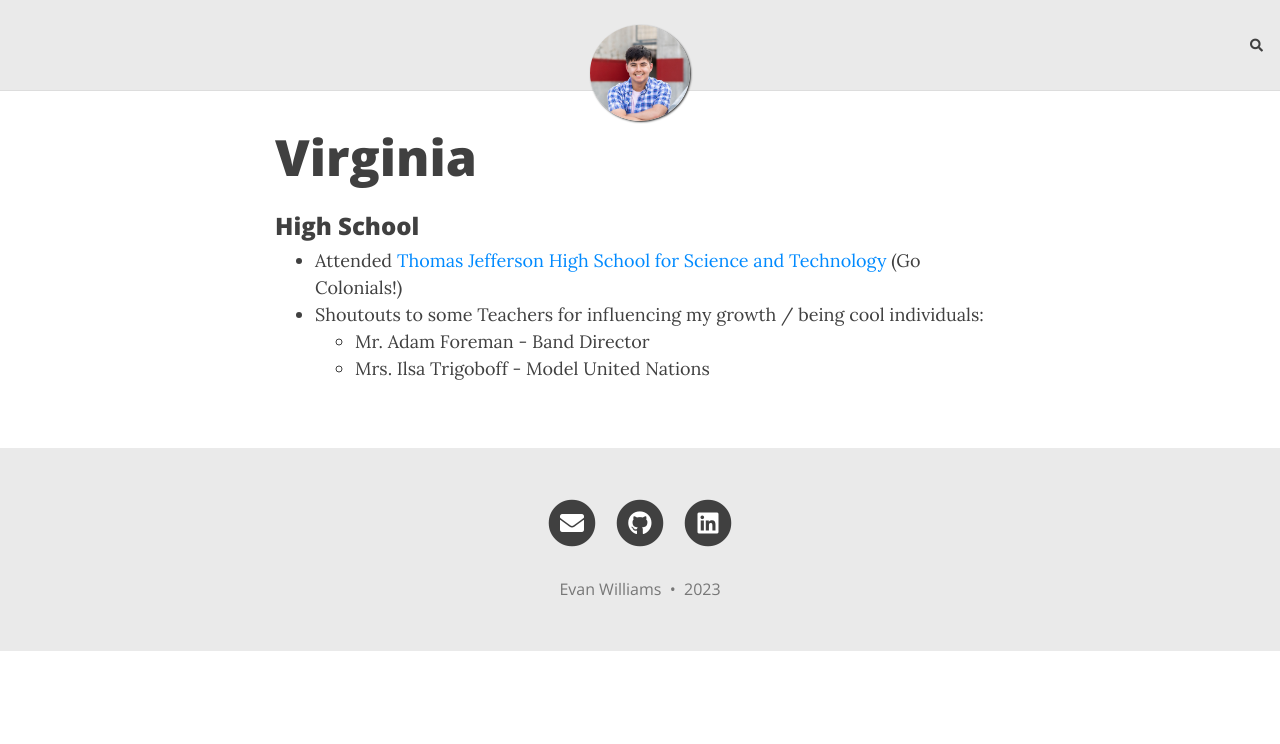
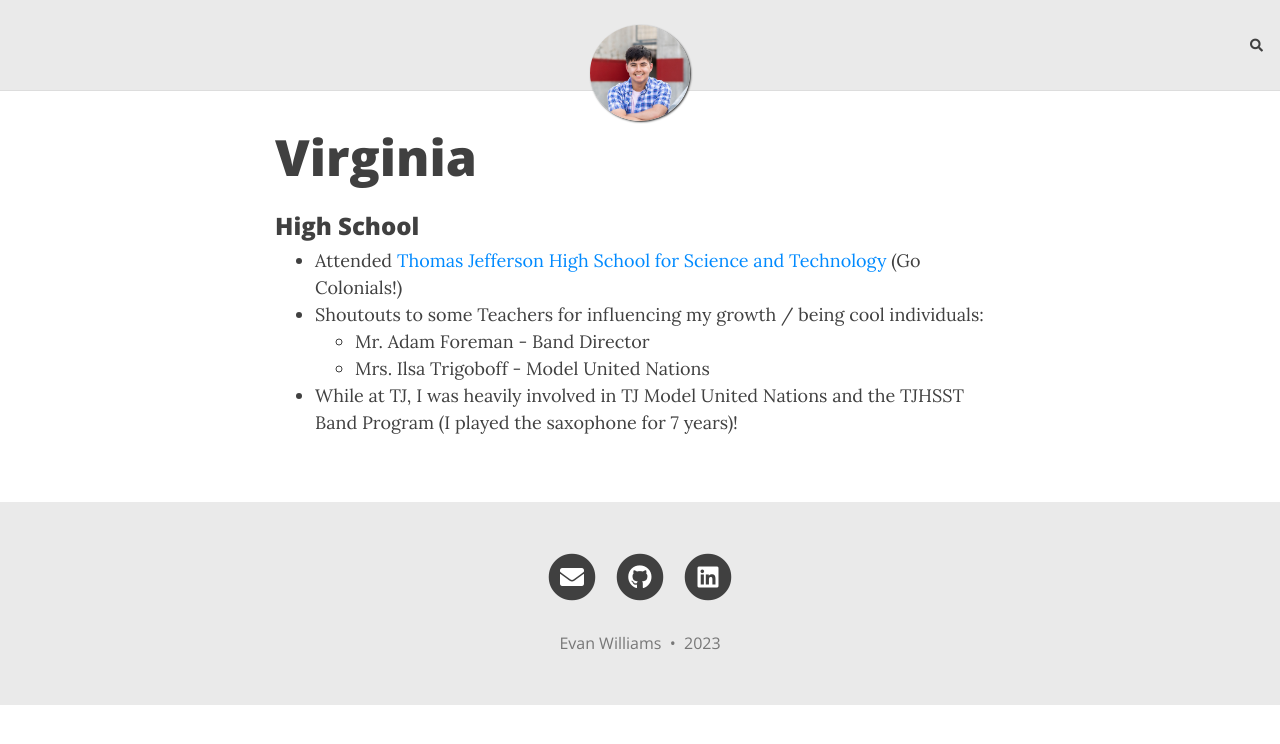
Before and after one commit to evanmwilliams/evanmwilliams.github.io, a Jekyll site: the page built from virginia.md, in a window 1280 px wide. Shown: the top 744 px of the page. Built offline with Jekyll 4.4.1, drawn with Linux system fonts in a browser that asks for light colours; nearby versions of some CDN libraries; comment, search, counter and statistics services are not loaded.

Commit message:
extra page

```diff
--- a/virginia.md
+++ b/virginia.md
@@ -9,3 +9,4 @@ title: Virginia
 * Shoutouts to some Teachers for influencing my growth / being cool individuals:
     * Mr. Adam Foreman - Band Director
     * Mrs. Ilsa Trigoboff - Model United Nations
+* While at TJ, I was heavily involved in TJ Model United Nations and the TJHSST Band Program (I played the saxophone for 7 years)!
```
Also changed, not shown: index.md (+1 -1 lines).
